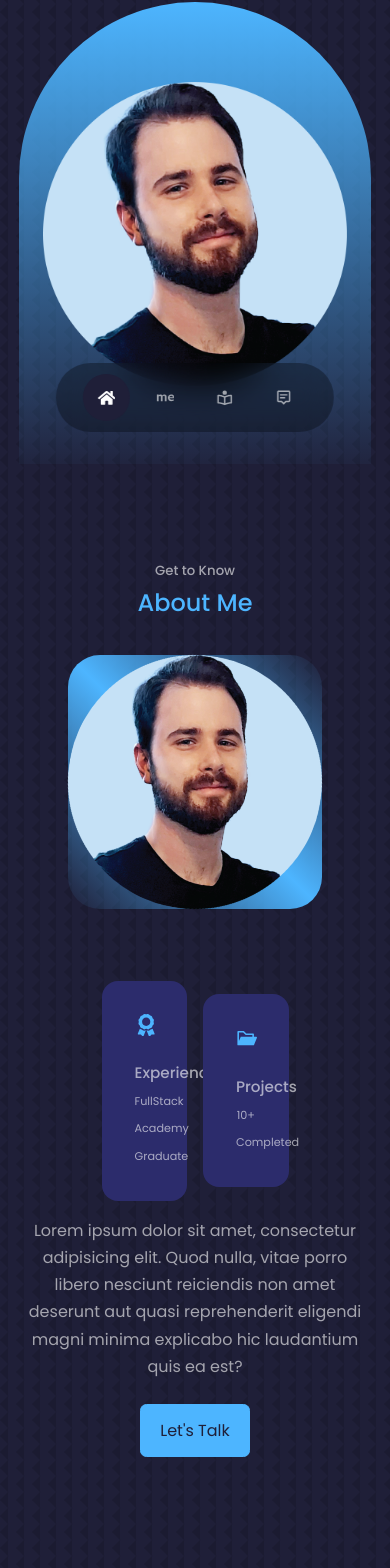
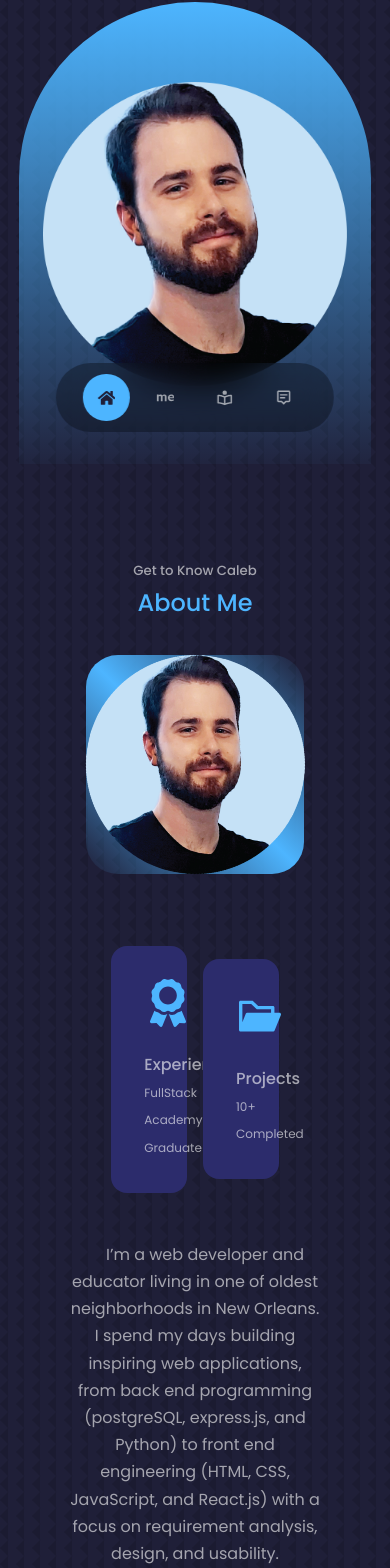
Before and after one commit to impr3ssionist/portfolio, a React (Create React App) app: page / in a window 390 px wide. Shown: the part 380-1948 px from the top of the page. Built offline with nearby package versions, Linux system fonts and the light colour scheme.

Commit message:
added stylings to beautify about me on web, tablet, and phone

```diff
--- a/package.json
+++ b/package.json
@@ -1,5 +1,6 @@
 {
   "name": "react-portfolio-website",
+  "homepage": "http",
   "version": "0.1.0",
   "private": true,
   "dependencies": {
--- a/src/components/about/About.css
+++ b/src/components/about/About.css
@@ -2,6 +2,8 @@
     display: grid;
     grid-template-columns: 35% 50%;
     gap: 15%;
+    padding-left: 5rem;
+    padding-right: 5rem;
 
 }
 
@@ -27,9 +29,10 @@
 
 .about__cards {
     display:grid;
-    grid-template-columns: repeat(3,1fr);
+    grid-template-columns: repeat(2,1fr);
     gap: 1.5rem;
-    }
+
+}
 
 .about__card {
     background: var(--color-bg-variant);
@@ -48,16 +51,16 @@
 
 .about__icon {
     color: var(--color-primary);
-    font-size: 1.4rem;
+    font-size: 3rem;
     margin-bottom: 1rem;
 }
 
 .about__card h5 {
-    font-size: 0.95rem;
+    font-size: 1rem;
 }
 
 .about__card small {
-    font-size: 0.7rem;
+    font-size: 0.75rem;
     color: var(--color-light);
 }
 
@@ -65,12 +68,33 @@
     margin: 2rem 0 2.6rem;
     color: var(--color-light)
 }
+
+
+.about__content p:nth-child(2) {
+    text-align: center;
+    padding-top: 2rem;
+    padding-right: 1.5rem;
+    padding-right: 1.5rem;
+    padding-bottom: 0;
+    text-align: justify;
+    text-indent: 20px;
+}
+.about__content p:nth-child(3) {
+    text-align: center;
+    padding-top: 0;
+    padding-right: 1.5rem;
+    padding-right: 1.5rem;
+    padding-bottom: 3rem;
+    text-align: justify;
+    text-indent: 20px;
+}
 /* ==================== Media Queries (Medium Devices) ========================*/
 
 @media screen and (max-width: 1024px){
    .about__container {
     grid-template-columns: 1fr;
     gap: 0;
+
 
 }
 
@@ -102,6 +126,26 @@
 
 .about__content p {
     margin: 1rem 0 1.5rem;
+
+}
+
+.about__content p:nth-child(2) {
+    text-align: center;
+    padding-top: 2rem;
+    padding-right: 1.5rem;
+    padding-bottom: 0;
+    padding-left: 1.5rem;
+    text-align: justify;
+    text-indent: 20px;
+}
+.about__content p:nth-child(3) {
+    text-align: center;
+    padding-top: 0;
+    padding-right: 1.5rem;
+    padding-left: 1.5rem;
+    padding-bottom: 3rem;
+    text-align: justify;
+    text-indent: 20px;
 }
 
 
@@ -110,9 +154,17 @@
 /* ==================== Media Queries (Small Devices) ========================*/
 
 @media screen and (max-width: 600px){
+
+    .about__container {
+        width: 100%;
+        display: flex;
+        flex-direction: column;
+        align-items: center;
+
+    }
     .about__me {
-        width: 65%;
-        margin: 0 auto 3rem;
+        width: 95%;
+        margin: 0 5rem 3rem;
     }
 
     .about__cards {
@@ -120,13 +172,28 @@
         gap: 1rem;
     }
 
-    .about__content {
-        text-align: center;
-    }
+
 
     .about__content {
         margin: 1.5rem;
     }
 
+    .about__content p:nth-child(2) {
+    text-align: center;
+    padding-top: 2rem;
+    padding-right: 1.5rem;
+    padding-bottom: 0;
+    padding-left: 1.5rem;
+    text-indent: 20px;
+}
+.about__content p:nth-child(3) {
+    text-align: center;
+    padding-top: 0;
+    padding-right: 1.5rem;
+    padding-left: 1.5rem;
+    padding-bottom: 3rem;
+    text-indent: 20px;
+}
+
 
 }
--- a/src/components/about/About.jsx
+++ b/src/components/about/About.jsx
@@ -7,13 +7,13 @@ import {AiFillFolderOpen} from 'react-icons/ai'
 const about = () => {
   return (
     <section id='about'>
-      <h5>Get to Know</h5>
+      <h5>Get to Know Caleb</h5>
       <h2>About Me</h2>
 
       <div className='about__container'>
         <div className="about__me">
           <div className="about__me-image">
-            <img src={ME} alt="About Image!" />
+            <img src={ME} alt="About" />
           </div>
         </div>
         <div className="about__content">
@@ -33,8 +33,18 @@ const about = () => {
 
 
           </div>
-          <p>Lorem ipsum dolor sit amet, consectetur adipisicing elit. Quod nulla, vitae porro libero nesciunt reiciendis non amet deserunt aut quasi reprehenderit eligendi magni minima explicabo hic laudantium quis ea est?</p>
-          <a href="'#contact" className="btn btn-primary">Let's Talk</a>
+          <p>   I’m a web developer and educator living in one of oldest neighborhoods
+            in New Orleans. I spend my days building inspiring web applications, from
+            back end programming (postgreSQL, express.js, and Python) to front end
+            engineering (HTML, CSS, JavaScript, and React.js) with a focus on requirement analysis,
+             design, and usability.
+          </p>
+
+            <p>I’m passionate about web development and data analysis in all its forms, and
+              solving problems for everyday consumers. Aside from web development, I enjoy spending
+              my time with my partner and friends, camping, and watching sports (Who Dat?!).
+            </p>
+          <a href="'#Contact" className="btn btn-primary">Let's Talk</a>
         </div>
       </div>
 
--- a/src/components/footer/Footer.css
+++ b/src/components/footer/Footer.css
@@ -0,0 +1,65 @@
+footer {
+    background: var(--color-primary);
+    padding: 3rem 0;
+    text-align: center;
+    font-size: 0.9rem;
+    margin-top: 7rem;
+
+}
+
+footer a {
+    color: var(--color-bg)
+
+}
+
+.footer__logo {
+    font-size: 2rem;
+    font-weight: 500;
+    margin-bottom: 2rem;
+    display: inline-block;
+}
+
+.permalinks {
+    display: flex;
+    flex-wrap: wrap;
+    justify-content: center;
+    gap: 2rem;
+    margin: 0 auto 3rem;
+
+}
+
+.footer__socials {
+    display: flex;
+    justify-content: center;
+    gap: 1rem;
+    margin-bottom: 4rem;
+}
+
+.footer__socials a {
+    background-color: var(--color-bg);
+    color: var(--color-white);
+    padding: 0.8rem;
+    border-radius: 0.7rem;
+    display: flex;
+    border: 1px solid transparent;
+}
+
+.footer__socials a:hover {
+    background: transparent;
+    color: var(--color-bg);
+    border-color: var(--color-bg);
+}
+/* ==================== Media Queries (Small Devices) ========================*/
+
+@media screen and (max-width: 600px){
+
+    .permalinks {
+        flex-direction: column;
+        gap: 1.5rem;
+    }
+
+    .footer__socials {
+        margin-bottom: 2.6rem;
+
+    }
+}
--- a/src/components/footer/footer.jsx
+++ b/src/components/footer/footer.jsx
@@ -1,9 +1,31 @@
 import React from 'react'
 import './Footer.css'
+import {BsFacebook} from "react-icons/bs"
+import {BsLinkedin} from "react-icons/bs"
+import {BsGithub} from "react-icons/bs"
 
 const footer = () => {
   return (
-    <div>footer</div>
+    <footer>
+      <a href ="#" className='footer__logo'>Caleb Ford</a>
+
+      <ul className="permalinks">
+        <li><a href='#'>Home</a></li>
+        <li><a href='#about'>About</a></li>
+        <li><a href='#experience'>Experience</a></li>
+        <li><a href='#portfolio'>Portfolio</a></li>
+        <li><a href='#testimonials'>Testimonials</a></li>
+        <li><a href='#contact'>Contact</a></li>
+      </ul>
+
+      <div className="footer__socials">
+        <a href='https://www.facebook.com/caleb.p.ford.1'><BsFacebook/></a>
+        <a href='https://www.linkedin.com/in/caleb-ford13/'><BsLinkedin/></a>
+        <a href='https://github.com/impr3ssionist'><BsGithub/></a>
+      </div>
+
+
+    </footer>
   )
 }
 
--- a/src/components/header/CTA.jsx
+++ b/src/components/header/CTA.jsx
@@ -1,11 +1,11 @@
 import React from 'react'
-import CV from '../../assets/cv.pdf'
+import CV from '../../assets/CPFord_ DEV_RESUME_.pdf'
 
 export const CTA = () => {
   return (
     <div className='cta'>
         <a href={CV} download className='btn'>Download Resume</a>
-        <a href="#contact" className='btn btn-primary'>Let's Talk</a>
+        <a href="#Contact" className='btn btn-primary'>Let's Talk</a>
     </div>
   )
 }
--- a/src/components/header/Header.jsx
+++ b/src/components/header/Header.jsx
@@ -18,7 +18,7 @@ const Header = () => {
           <img src={ME} alt="me" />
         </div>
 
-        <a href="#contact" className='scroll__down'>Scroll Down</a>
+        <a href="#Contact" className='scroll__down'>Scroll Down</a>
       </div>
       </header>
 
--- a/src/components/nav/Nav.css
+++ b/src/components/nav/Nav.css
@@ -29,6 +29,6 @@ nav a:hover {
 }
 
 nav a.active {
-    background: var(--color-bg);
-    color: var(--color-white);
+    background: var(--color-primary);
+    color: var(--color-bg);
 }
```
Also changed, not shown: 1 other file (tests, documents, lock files or other folders).
